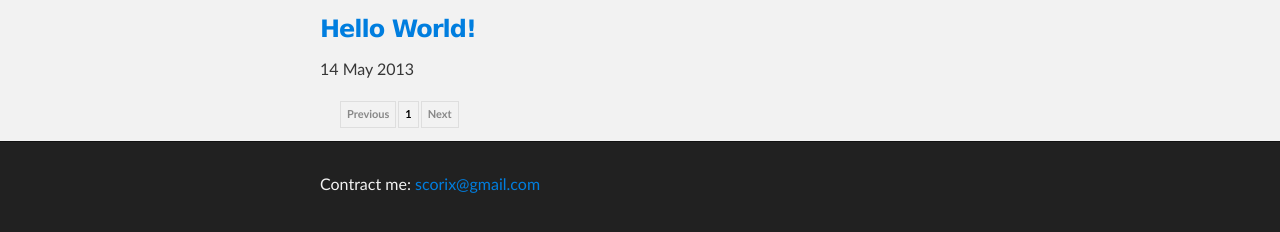
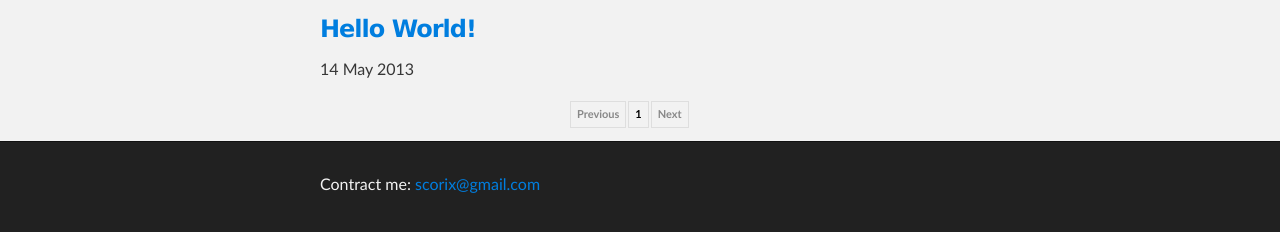
Before and after one commit to scorix/scorix.github.io, a Jekyll site: the page built from index.html, in a window 1280 px wide. Shown: the part 489-721 px from the top of the page. Built offline with Jekyll 4.4.1, drawn with Linux system fonts in a browser that asks for light colours; the list of posts is cut into pages by our own code.

Commit message:
add stylesheet of pagination

```diff
--- a/css/pagination.css
+++ b/css/pagination.css
@@ -1,7 +1,7 @@
 .pagination {
     border: 0;
     margin: 0;
-    padding: 10px;
+    padding: 10px 125px;
 }
 
 .pagination li {
```
